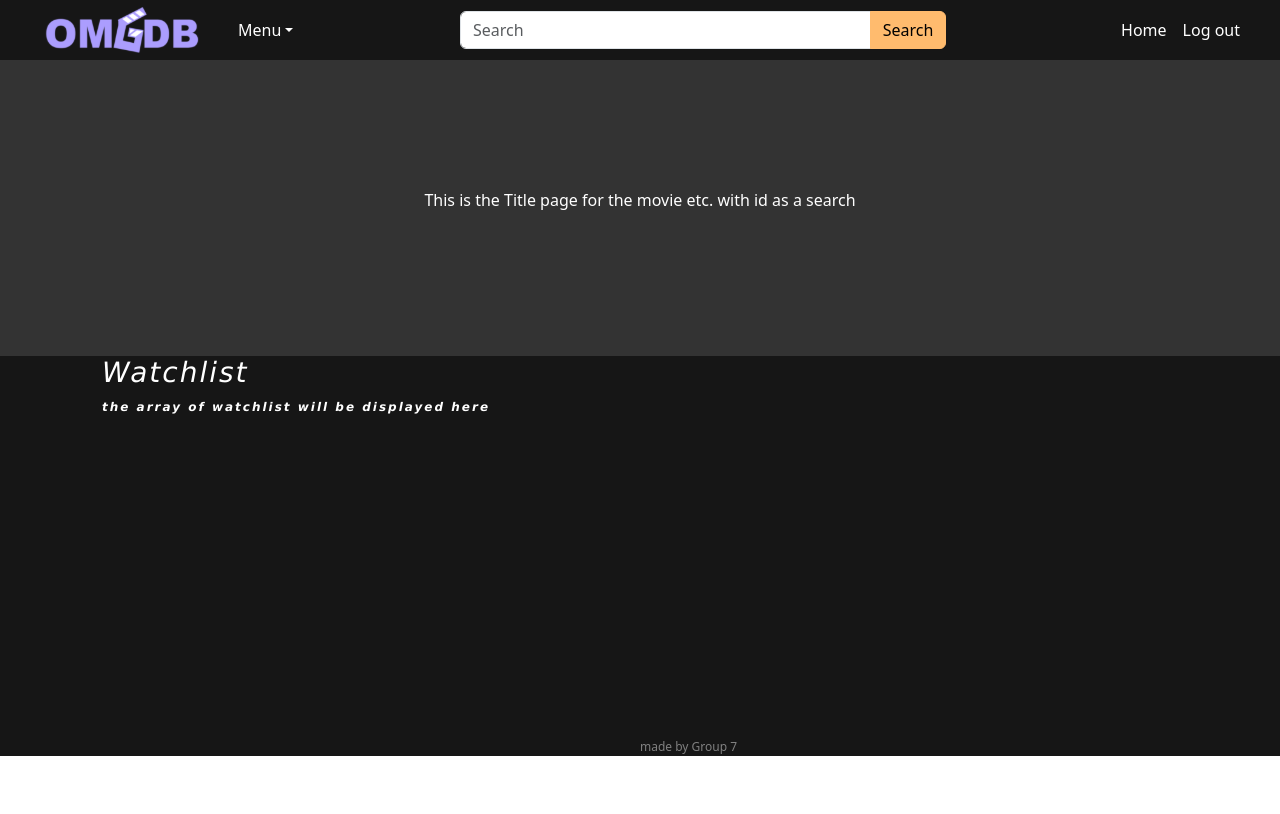
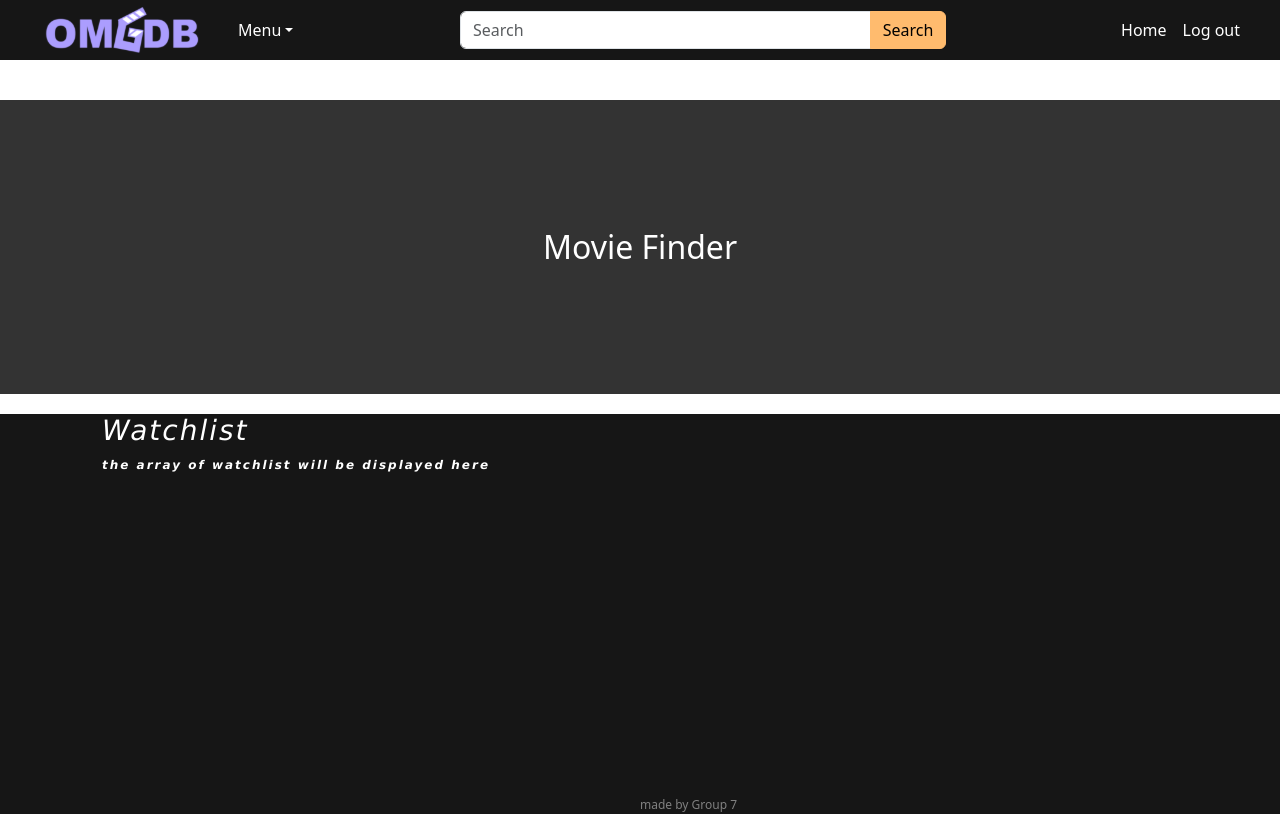
Before and after one commit to ChristopherBJ/frontend_omgdb, a React (Create React App) app: page /title in a window 1280 px wide. Built offline with nearby package versions, Linux system fonts and the light colour scheme; sample sign-in values are in the browser's storage.

Commit message:
Refactor Login component to use arrays for email and password state; update Title component structure and styling

```diff
--- a/src/pages/Login.js
+++ b/src/pages/Login.js
@@ -1,13 +1,17 @@
-import React, { useState } from 'react'
+import React, { useState} from 'react'
 import "bootstrap/dist/css/bootstrap.min.css";
 import { Form, Button, FloatingLabel } from 'react-bootstrap';
 import { useNavigate } from 'react-router-dom';
 import '../styles/Login.css';
 
 function Login({ onLogin }) {
-  const [email, setEmail] = useState('');
-  const [password, setPassword] = useState('');
+  const [email, setEmail] = useState([]);
+  const [password, setPassword] = useState([]);
   const navigate = useNavigate();
+
+
+
+
 
   // Function to handle form submission
   const handleLogin = (event) => {
--- a/src/pages/Title.js
+++ b/src/pages/Title.js
@@ -3,13 +3,27 @@ import '../styles/Title.css'
 import { useEffect, useState } from 'react'
 
 //Write your API key here
-const APIkey = 'your_api_key_here'
+
 
 function Title() {
+
+/*
+  useEffect(() => {
+      fetch('https://localhost/api/user')
+        .then(res => res.json())
+        .then(data => console.log(data));
+    },
+    []);
+*/
+
+
+
+
+
   return (
-    <div className='title'>
-      <p>This is the Title page for the movie etc. with id as a search</p>
-    </div>
+    <div className='title-container'>
+      <h2 className='title'>Movie Finder</h2>
+        </div>
   )
 }
 
```
